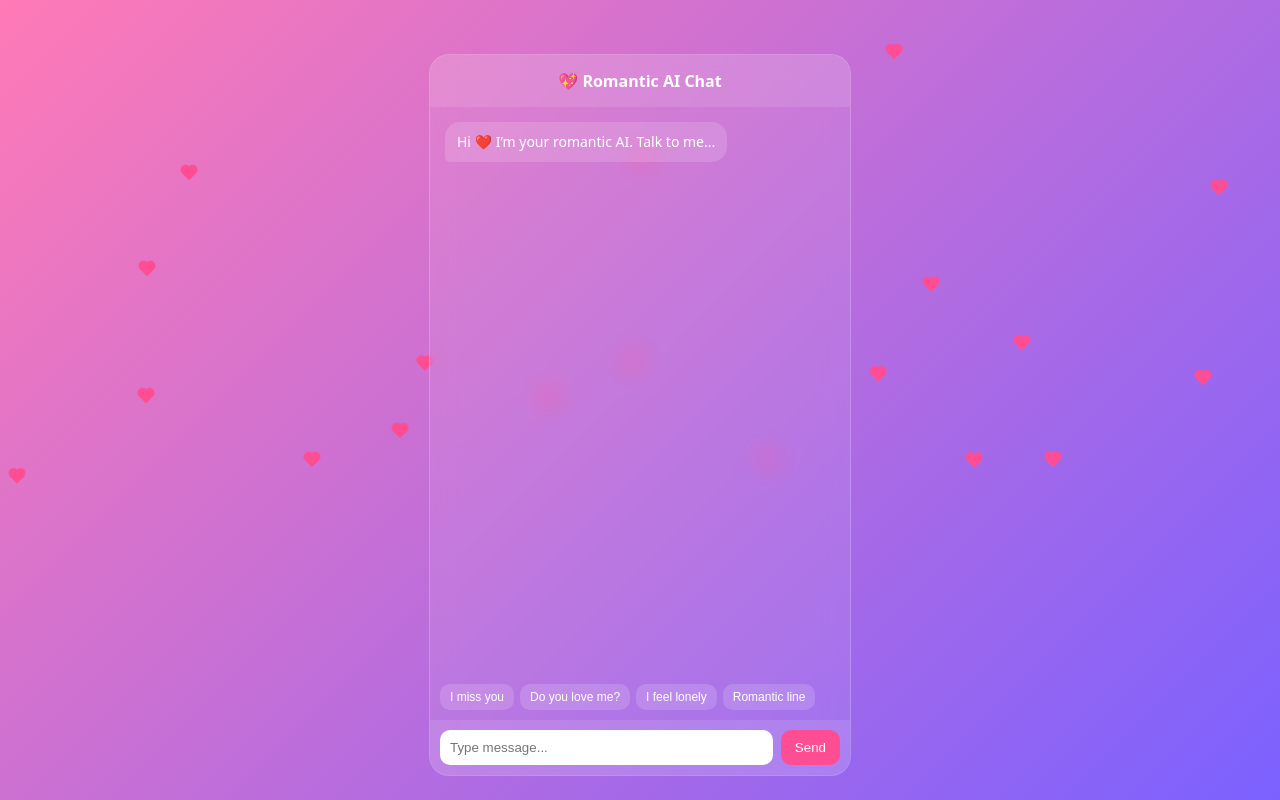
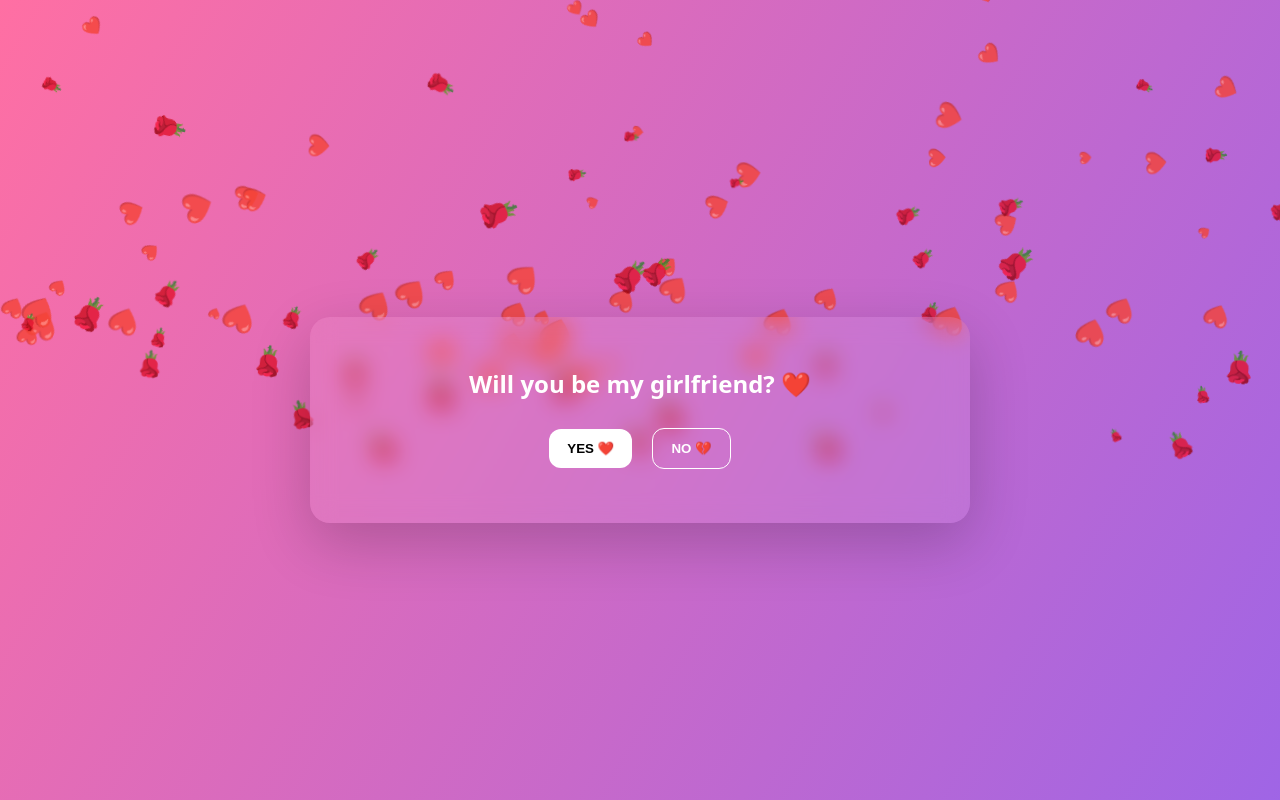
Before and after one commit to soulbad774-coder/Surprise1.0, a plain HTML site: page index.html in a window 1280 px wide. Shown: the top 800 px of the page. Drawn offline with Linux system fonts and the light colour scheme.

Commit message:
Update index.html with new styles and content

```diff
--- a/index.html
+++ b/index.html
@@ -1,40 +1,167 @@
 <!DOCTYPE html>
 <html lang="en">
 <head>
-<meta charset="UTF-8" />
-<meta name="viewport" content="width=device-width, initial-scale=1.0"/>
-<title>Romantic AI Chat ❤️</title>
+<meta charset="UTF-8">
+<meta name="viewport" content="width=device-width,initial-scale=1.0">
+<title>For Abiroo ❤️</title>
 
 <style>
 body{
 margin:0;
 font-family:system-ui;
-background:linear-gradient(135deg,#ff7ab6,#7b61ff);
-height:100vh;
+background:linear-gradient(120deg,#ff6fa3,#7b61ff);
 overflow:hidden;
-color:#fff;
+color:white;
 }
 
-/* hearts */
-.hearts{
+.app{
+height:100vh;
+display:flex;
+align-items:center;
+justify-content:center;
+padding:20px;
+}
+
+.card{
+background:rgba(255,255,255,0.08);
+backdrop-filter:blur(12px);
+padding:30px;
+border-radius:20px;
+text-align:center;
+width:100%;
+max-width:600px;
+box-shadow:0 20px 60px rgba(0,0,0,0.2);
+}
+
+.btn{
+padding:12px 18px;
+margin:8px;
+border:none;
+border-radius:12px;
+cursor:pointer;
+font-weight:bold;
+}
+
+.yes{background:#fff;color:#000}
+.no{background:transparent;color:#fff;border:1px solid #fff}
+
+/* FLOATING HEARTS */
+.hearts,.roses{
 position:fixed;
 inset:0;
 pointer-events:none;
 }
-.heart{
+
+.heart,.rose{
 position:absolute;
-width:10px;
-height:10px;
-background:#ff4d94;
-transform:rotate(45deg);
-animation:float 10s linear infinite;
+font-size:18px;
+animation:float 8s linear infinite;
+opacity:0.8;
 }
-.heart:before,.heart:after{
-content:"";
-position:absolute;
-width:10px;
-height:10px;
-background:#ff4d94;
+
+@keyframes float{
+0%{transform:translateY(100vh) rotate(0deg)}
+100%{transform:translateY(-10vh) rotate(360deg)}
+}
+
+/* POPUP */
+.popup{
+position:fixed;
+inset:0;
+display:none;
+align-items:center;
+justify-content:center;
+background:rgba(0,0,0,0.6);
+}
+
+.popup.show{display:flex}
+
+.box{
+background:white;
+color:black;
+padding:20px;
+border-radius:14px;
+text-align:center;
+}
+
+</style>
+</head>
+
+<body>
+
+<div class="hearts" id="hearts"></div>
+<div class="roses" id="roses"></div>
+
+<div class="app">
+<div class="card">
+
+<h2>Will you be my girlfriend? ❤️</h2>
+
+<button class="btn yes" onclick="yes()">YES ❤️</button>
+<button class="btn no" onclick="no()">NO 💔</button>
+
+<p id="msg"></p>
+
+</div>
+</div>
+
+<div class="popup" id="popup">
+<div class="box">
+<h3>Copied ❤️</h3>
+<p id="copyText"></p>
+<button class="btn yes" onclick="closePopup()">Close</button>
+</div>
+</div>
+
+<script>
+
+let hearts=document.getElementById("hearts");
+let roses=document.getElementById("roses");
+
+/* 2X HEARTS */
+for(let i=0;i<60;i++){
+let h=document.createElement("div");
+h.className="heart";
+h.innerHTML="❤️";
+h.style.left=Math.random()*100+"%";
+h.style.animationDuration=(5+Math.random()*5)+"s";
+h.style.fontSize=(10+Math.random()*20)+"px";
+hearts.appendChild(h);
+}
+
+/* ROSES FALL */
+for(let i=0;i<40;i++){
+let r=document.createElement("div");
+r.className="rose";
+r.innerHTML="🌹";
+r.style.left=Math.random()*100+"%";
+r.style.animationDuration=(6+Math.random()*6)+"s";
+r.style.fontSize=(12+Math.random()*22)+"px";
+roses.appendChild(r);
+}
+
+function yes(){
+copy("Yes I will be your girlfriend ❤️");
+}
+
+function no(){
+copy("Sorry I am not interested 💔");
+}
+
+function copy(text){
+navigator.clipboard.writeText(text);
+document.getElementById("copyText").innerText=text;
+document.getElementById("popup").classList.add("show");
+}
+
+function closePopup(){
+document.getElementById("popup").classList.remove("show");
+}
+
+</script>
+
+</body>
+</html>background:#ff4d94;
 border-radius:50%;
 }
 .heart:before{left:-5px}
```
